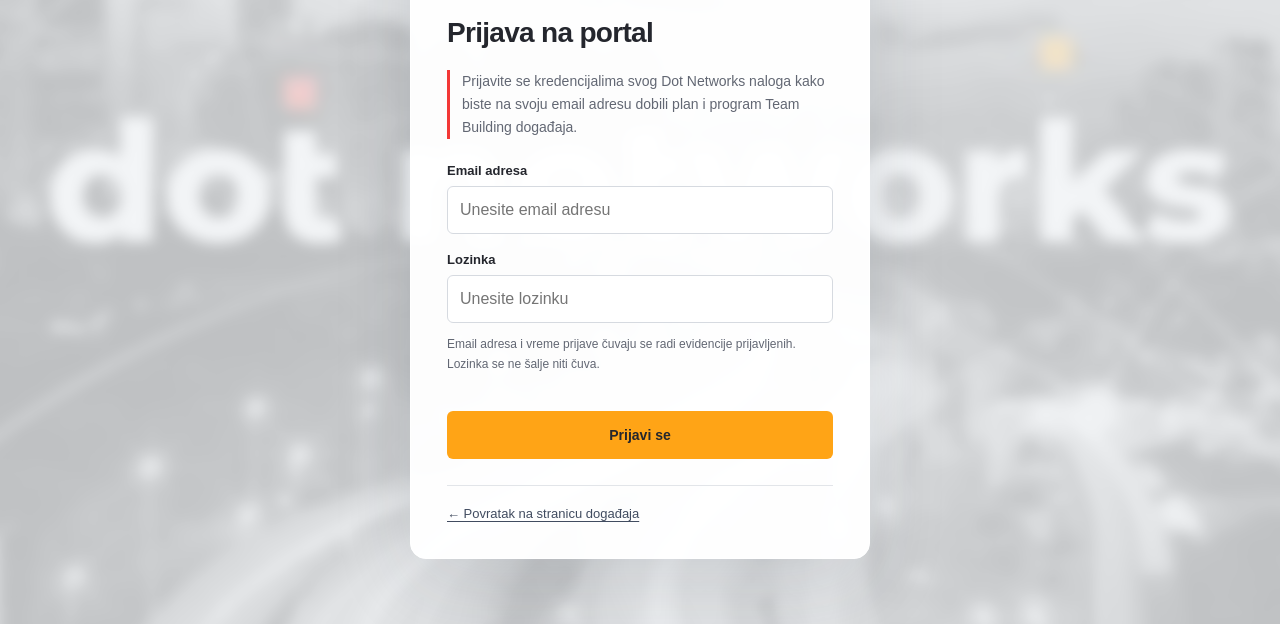
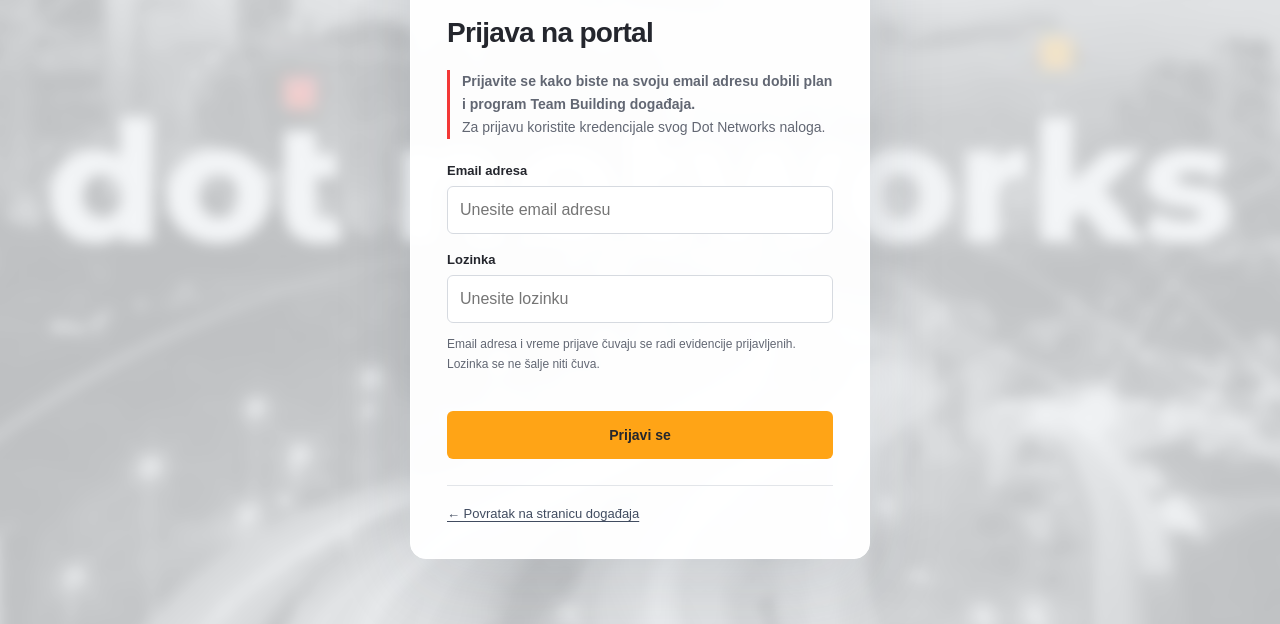
Before and after one commit to Pedja1201/team-building, a website: page login.html in a window 1280 px wide. Shown: the part 176-800 px from the top of the page. Drawn offline with Linux system fonts and the light colour scheme.

Commit message:
Emphasize email delivery purpose on login page

```diff
--- a/login.html
+++ b/login.html
@@ -50,8 +50,9 @@
   <h1 id="demo-title">Prijava na portal</h1>
 
   <p class="notice">
-    Prijavite se kredencijalima svog Dot Networks naloga kako biste na svoju
-    email adresu dobili plan i program Team Building događaja.
+    <strong>Prijavite se kako biste na svoju email adresu dobili plan i program
+    Team Building događaja.</strong><br>
+    Za prijavu koristite kredencijale svog Dot Networks naloga.
   </p>
 
   <label for="demo-email">Email adresa</label>
```
